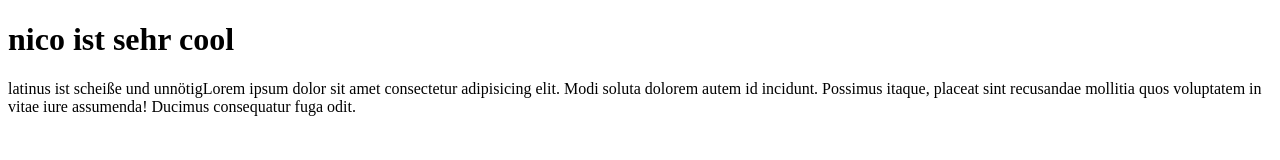
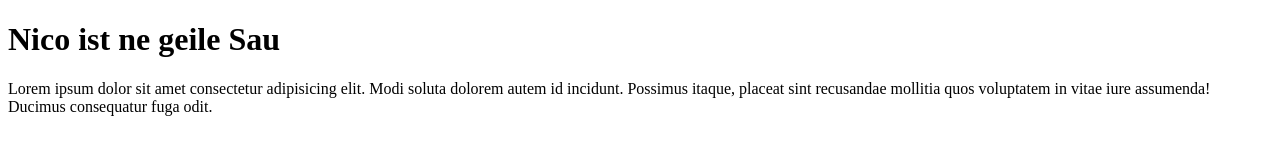
Before and after one commit to Lostpex/Website_WmF, a plain HTML site: page index.html in a window 1280 px wide. Drawn offline with Linux system fonts and the light colour scheme.

Commit message:
Update index.html

```diff
--- a/index.html
+++ b/index.html
@@ -10,8 +10,8 @@
     <title>Website</title>
 </head>
 <body>
-    <h1>nico ist sehr cool</h1>
-    <p>latinus ist scheiße und unnötigLorem ipsum dolor sit amet consectetur adipisicing elit. Modi soluta dolorem autem id incidunt. Possimus itaque, placeat sint recusandae mollitia quos voluptatem in vitae iure assumenda! Ducimus consequatur fuga odit.</p>
+    <h1>Nico ist ne geile Sau</h1>
+    <p>Lorem ipsum dolor sit amet consectetur adipisicing elit. Modi soluta dolorem autem id incidunt. Possimus itaque, placeat sint recusandae mollitia quos voluptatem in vitae iure assumenda! Ducimus consequatur fuga odit.</p>
 </body>
 <script src="JS/script.js"></script>
 </html>
```
